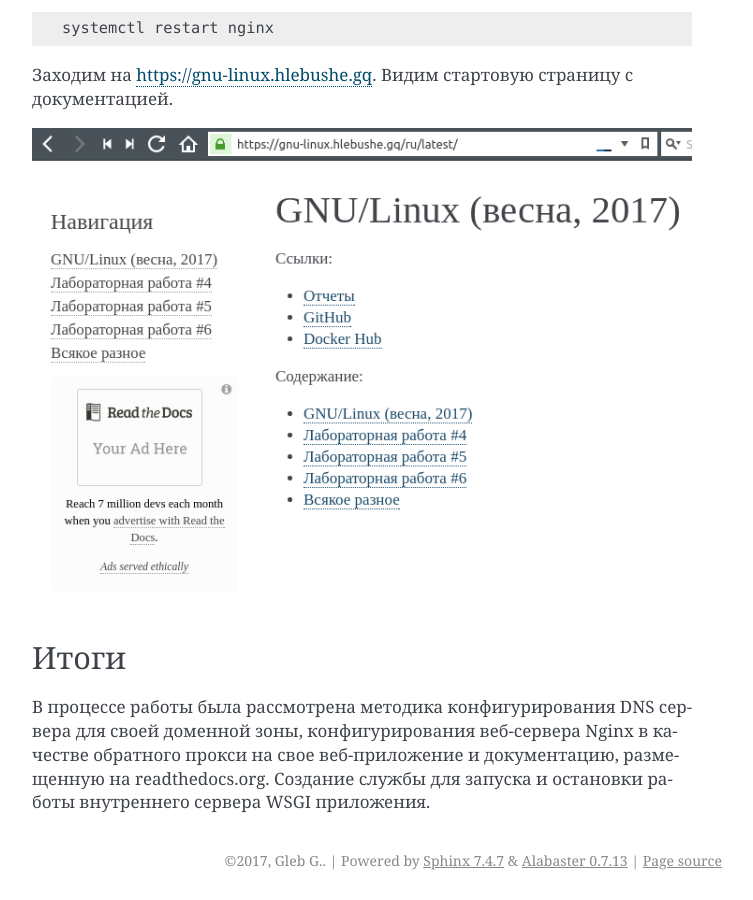
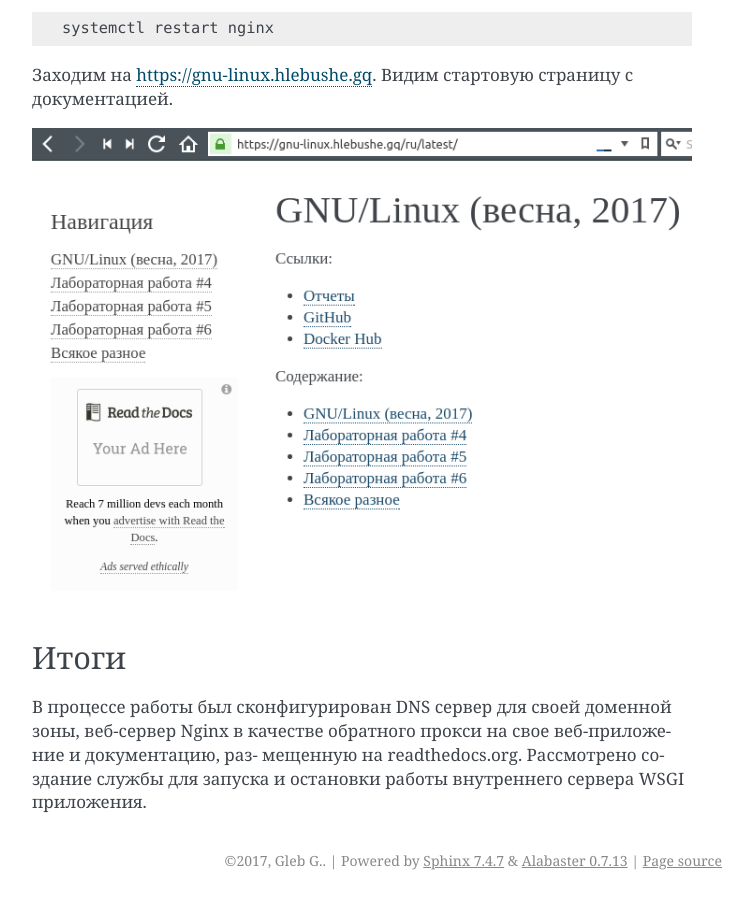
Before and after one commit to MrP4p3r/gnu-linux-class, a Sphinx documentation site: the page built from docs/k-gnu-linux/bind-nginx-ssl-rtd.rst, in a window 1280 px wide and 900 px high, scrolled down 15502 px. Shown: the whole window, without its empty margins (388-1141 px from the left). Built offline with Sphinx 7.4.7, drawn with Linux system fonts in a browser that asks for light colours.

Commit message:
Правка вывода

```diff
--- a/docs/k-gnu-linux/bind-nginx-ssl-rtd.rst
+++ b/docs/k-gnu-linux/bind-nginx-ssl-rtd.rst
@@ -654,8 +654,7 @@ IP адреса по прописанным в файле зоны доменн
 Итоги
 =====
 
-В процессе работы была рассмотрена методика конфигурирования
-DNS сервера для своей доменной зоны, конфигурирования веб-сервера Nginx в
-качестве обратного прокси на свое веб-приложение и документацию, размещенную
-на readthedocs.org. Создание службы для запуска и остановки работы
+В процессе работы был сконфигурирован DNS сервер для своей доменной зоны,
+веб-сервер Nginx в качестве обратного прокси на свое веб-приложение и документацию, раз-
+мещенную на readthedocs.org. Рассмотрено создание службы для запуска и остановки работы
 внутреннего сервера WSGI приложения.
```
